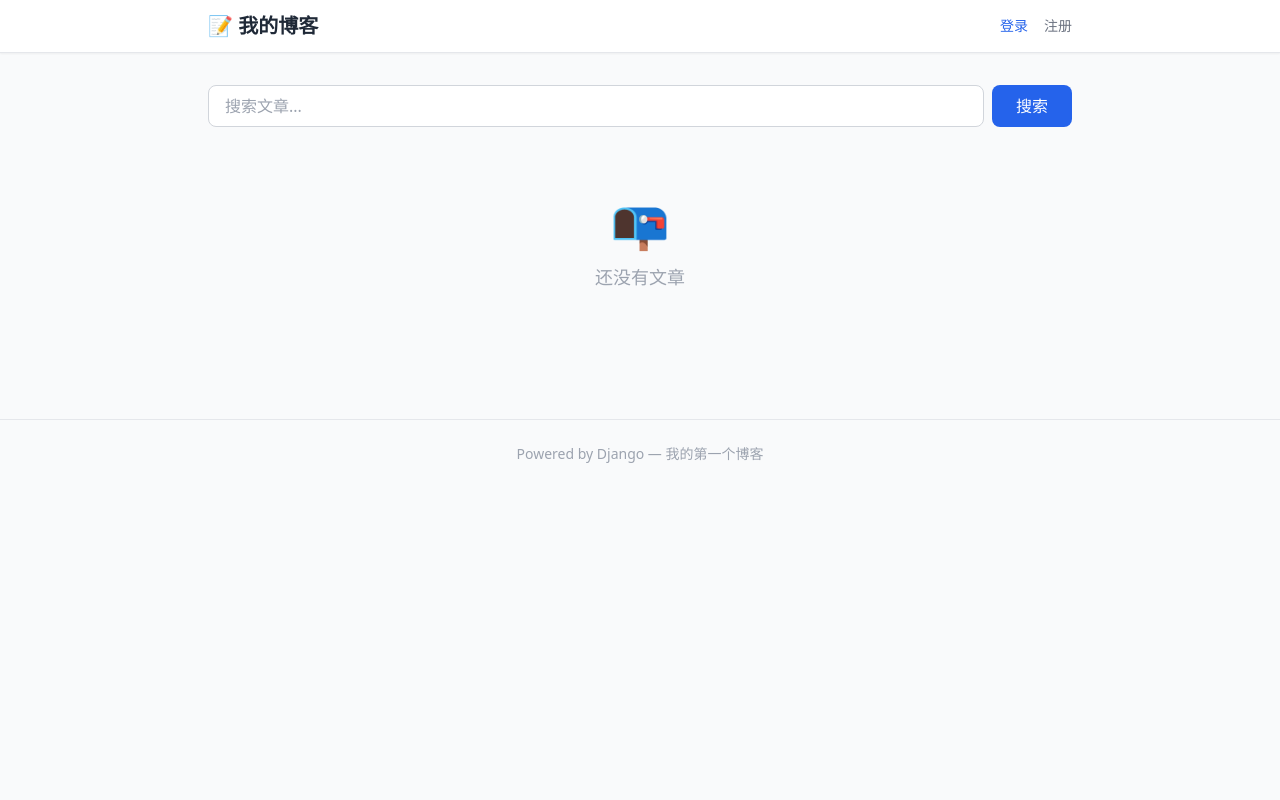
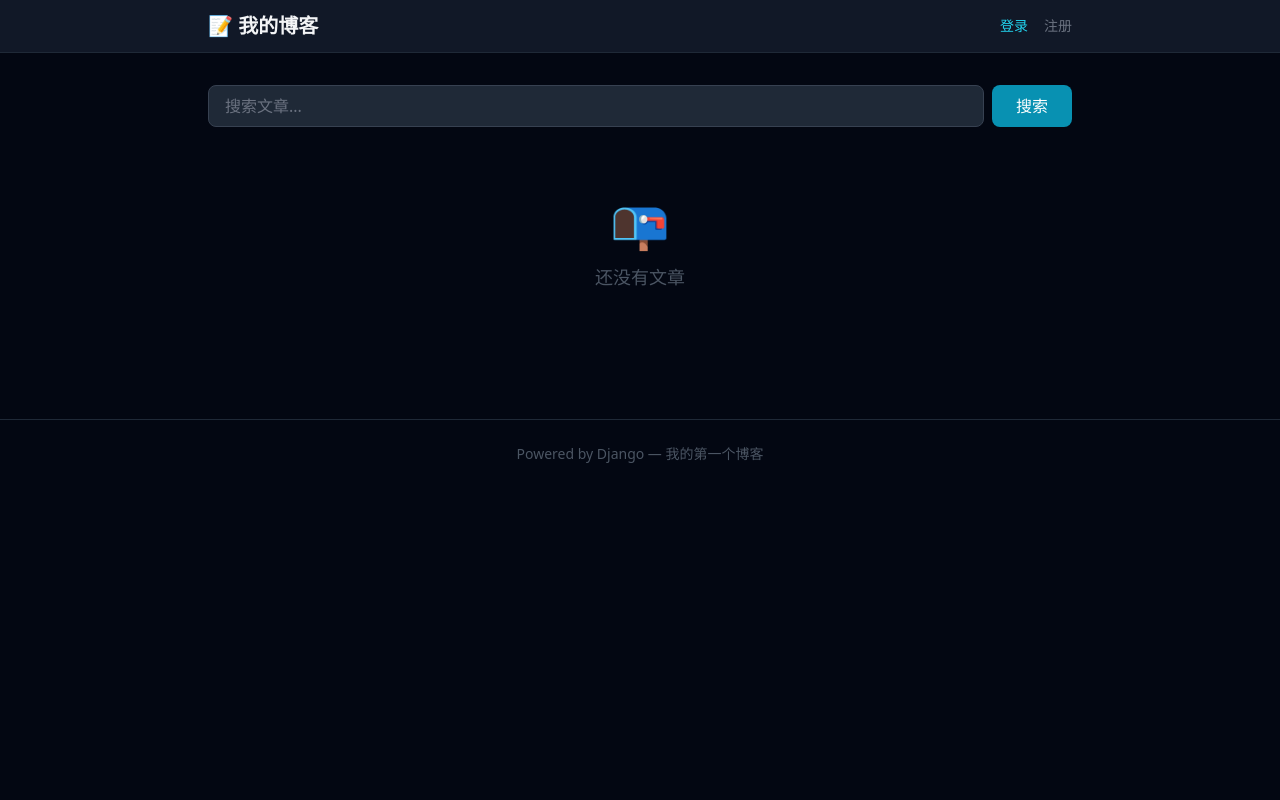
Before and after one commit to sand-ocean/myblog, a Django app: page / in a window 1280 px wide. Run offline with Django 5.2, Linux system fonts and the light colour scheme; data that the repository does not hold is empty; some libraries are stand-ins or nearby versions.

Commit message:
暗调主题：深灰底色 + 青色点缀

```diff
--- a/blog/templates/base.html
+++ b/blog/templates/base.html
@@ -1,24 +1,29 @@
 <!DOCTYPE html>
-<html lang="zh">
+<html lang="zh" class="dark">
 <head>
     <meta charset="UTF-8">
     <meta name="viewport" content="width=device-width, initial-scale=1.0">
     <title>{% block title %}我的博客{% endblock %}</title>
     <script src="https://cdn.tailwindcss.com"></script>
+    <script>
+        tailwind.config = {
+            darkMode: 'class',
+        }
+    </script>
 </head>
-<body class="bg-gray-50 min-h-screen">
+<body class="bg-gray-950 text-gray-200 min-h-screen">
     <!-- 导航栏 -->
-    <nav class="bg-white shadow-sm border-b border-gray-200">
+    <nav class="bg-gray-900 border-b border-gray-800">
         <div class="max-w-4xl mx-auto px-4 py-3 flex items-center justify-between">
-            <a href="{% url 'post_list' %}" class="text-xl font-bold text-gray-800 hover:text-blue-600">📝 我的博客</a>
+            <a href="{% url 'post_list' %}" class="text-xl font-bold text-gray-100 hover:text-cyan-400 transition">📝 我的博客</a>
             <div class="flex gap-4 text-sm">
                 {% if user.is_authenticated %}
-                    <span class="text-gray-600">👋 {{ user.username }}</span>
-                    <a href="{% url 'post_new' %}" class="text-blue-600 hover:text-blue-800 font-medium">＋ 写文章</a>
-                    <a href="{% url 'logout' %}" class="text-gray-500 hover:text-gray-700">退出</a>
+                    <span class="text-gray-400">👋 {{ user.username }}</span>
+                    <a href="{% url 'post_new' %}" class="text-cyan-400 hover:text-cyan-300 font-medium">＋ 写文章</a>
+                    <a href="{% url 'logout' %}" class="text-gray-500 hover:text-gray-300 transition">退出</a>
                 {% else %}
-                    <a href="{% url 'login' %}" class="text-blue-600 hover:text-blue-800">登录</a>
-                    <a href="{% url 'register' %}" class="text-gray-500 hover:text-gray-700">注册</a>
+                    <a href="{% url 'login' %}" class="text-cyan-400 hover:text-cyan-300">登录</a>
+                    <a href="{% url 'register' %}" class="text-gray-500 hover:text-gray-300 transition">注册</a>
                 {% endif %}
             </div>
         </div>
@@ -30,7 +35,7 @@
     </main>
 
     <!-- 页脚 -->
-    <footer class="border-t border-gray-200 mt-12 py-6 text-center text-sm text-gray-400">
+    <footer class="border-t border-gray-800 mt-12 py-6 text-center text-sm text-gray-600">
         Powered by Django — 我的第一个博客
     </footer>
 </body>
--- a/blog/templates/blog/post_list.html
+++ b/blog/templates/blog/post_list.html
@@ -7,8 +7,8 @@
     <div class="flex gap-2">
         <input type="text" name="q" value="{{ request.GET.q }}"
                placeholder="搜索文章..."
-               class="flex-1 px-4 py-2 border border-gray-300 rounded-lg focus:outline-none focus:ring-2 focus:ring-blue-500 focus:border-transparent">
-        <button type="submit" class="px-6 py-2 bg-blue-600 text-white rounded-lg hover:bg-blue-700 transition">
+               class="flex-1 px-4 py-2 bg-gray-800 border border-gray-700 rounded-lg text-gray-200 placeholder-gray-500 focus:outline-none focus:ring-2 focus:ring-cyan-500 focus:border-transparent">
+        <button type="submit" class="px-6 py-2 bg-cyan-600 text-white rounded-lg hover:bg-cyan-500 transition font-medium">
             搜索
         </button>
     </div>
@@ -16,28 +16,28 @@
 
 <!-- 文章列表 -->
 {% for post in page_obj %}
-    <article class="bg-white rounded-lg shadow-sm border border-gray-200 p-6 mb-4 hover:shadow-md transition">
+    <article class="bg-gray-900 border border-gray-800 rounded-lg p-6 mb-4 hover:border-gray-700 transition">
         <h2 class="text-xl font-bold mb-2">
-            <a href="{% url 'post_detail' post.slug %}" class="text-blue-700 hover:text-blue-900">
+            <a href="{% url 'post_detail' post.slug %}" class="text-cyan-400 hover:text-cyan-300">
                 {{ post.title }}
             </a>
             {% if post.status == 'draft' %}
-                <span class="text-xs bg-yellow-100 text-yellow-700 px-2 py-1 rounded">草稿</span>
+                <span class="text-xs bg-yellow-900 text-yellow-400 px-2 py-1 rounded ml-2">草稿</span>
             {% endif %}
         </h2>
         <p class="text-sm text-gray-500 mb-3">
-            作者：{{ post.author.username }} |
-            分类：<a href="{% url 'category_posts' post.category.slug %}" class="text-blue-500 hover:text-blue-700">{{ post.category.name }}</a> |
+            作者：<span class="text-gray-400">{{ post.author.username }}</span> |
+            分类：<a href="{% url 'category_posts' post.category.slug %}" class="text-cyan-500 hover:text-cyan-400">{{ post.category.name }}</a> |
             {{ post.created_at|date:"Y-m-d" }}
         </p>
-        <p class="text-gray-600 leading-relaxed">{{ post.content|truncatechars:200 }}</p>
+        <p class="text-gray-400 leading-relaxed">{{ post.content|truncatechars:200 }}</p>
     </article>
 {% empty %}
-    <div class="text-center py-12 text-gray-400">
+    <div class="text-center py-12 text-gray-600">
         <p class="text-5xl mb-4">📭</p>
         <p class="text-lg">还没有文章</p>
         {% if user.is_authenticated %}
-            <a href="{% url 'post_new' %}" class="text-blue-600 hover:text-blue-800 mt-2 inline-block">写第一篇</a>
+            <a href="{% url 'post_new' %}" class="text-cyan-400 hover:text-cyan-300 mt-2 inline-block">写第一篇</a>
         {% endif %}
     </div>
 {% endfor %}
@@ -47,18 +47,18 @@
 <div class="flex justify-center gap-2 mt-8">
     {% if page_obj.has_previous %}
         <a href="?page=1{% if request.GET.q %}&q={{ request.GET.q }}{% endif %}"
-           class="px-3 py-1 border border-gray-300 rounded hover:bg-gray-100">首页</a>
+           class="px-3 py-1 border border-gray-700 text-gray-400 rounded hover:bg-gray-800 hover:text-gray-200 transition">首页</a>
         <a href="?page={{ page_obj.previous_page_number }}{% if request.GET.q %}&q={{ request.GET.q }}{% endif %}"
-           class="px-3 py-1 border border-gray-300 rounded hover:bg-gray-100">上一页</a>
+           class="px-3 py-1 border border-gray-700 text-gray-400 rounded hover:bg-gray-800 hover:text-gray-200 transition">上一页</a>
     {% endif %}
-    <span class="px-3 py-1 text-gray-600">
+    <span class="px-3 py-1 text-gray-500">
         {{ page_obj.number }} / {{ page_obj.paginator.num_pages }}
     </span>
     {% if page_obj.has_next %}
         <a href="?page={{ page_obj.next_page_number }}{% if request.GET.q %}&q={{ request.GET.q }}{% endif %}"
-           class="px-3 py-1 border border-gray-300 rounded hover:bg-gray-100">下一页</a>
+           class="px-3 py-1 border border-gray-700 text-gray-400 rounded hover:bg-gray-800 hover:text-gray-200 transition">下一页</a>
         <a href="?page={{ page_obj.paginator.num_pages }}{% if request.GET.q %}&q={{ request.GET.q }}{% endif %}"
-           class="px-3 py-1 border border-gray-300 rounded hover:bg-gray-100">末页</a>
+           class="px-3 py-1 border border-gray-700 text-gray-400 rounded hover:bg-gray-800 hover:text-gray-200 transition">末页</a>
     {% endif %}
 </div>
 {% endif %}
```
Also changed, not shown: blog/templates/blog/category_posts.html (+6 -6 lines), blog/templates/blog/post_detail.html (+25 -24 lines), blog/templates/blog/post_form.html (+7 -7 lines), blog/templates/registration/login.html (+6 -6 lines), blog/templates/registration/register.html (+6 -6 lines).
